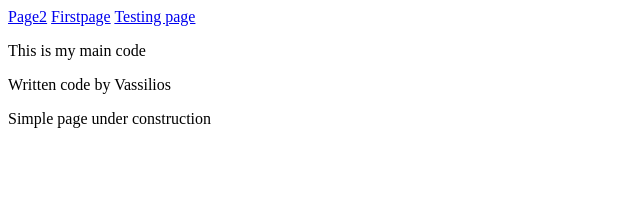
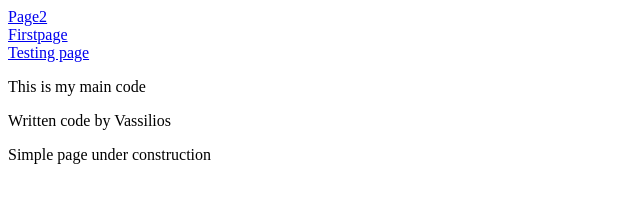
Before and after one commit to vassilioskappas/index, a plain HTML site: page index.html in a window 1280 px wide. Shown: the whole page, without its empty margins (0-640 px from the left). Drawn offline with Linux system fonts and the light colour scheme.

Commit message:
Update index.html

```diff
--- a/index.html
+++ b/index.html
@@ -3,8 +3,8 @@
 <TITLE> mY FIRST PAGE </TITLE>
 </head>
 <BODY>
-<a href="https://vassilioskappas.github.io/tests/page2.html">Page2</a>
-<a href="file:///C:/Users/V/Desktop/HTML%20FILES/firstpage.html">Firstpage</a>
+<a href="https://vassilioskappas.github.io/tests/page2.html">Page2</a><br>
+<a href="file:///C:/Users/V/Desktop/HTML%20FILES/firstpage.html">Firstpage</a><br>
   <a href="https://vassilioskappas.github.io/tests/testing page.html">Testing page</a>
 <main><p> This is my main code</main>
 <footer><p> Written code by Vassilios </p><p> Simple page under construction</p>
```
